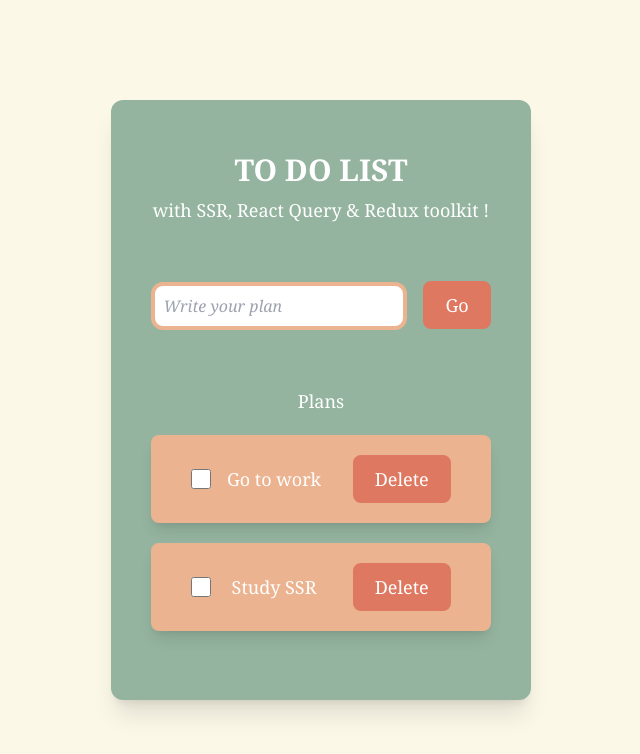
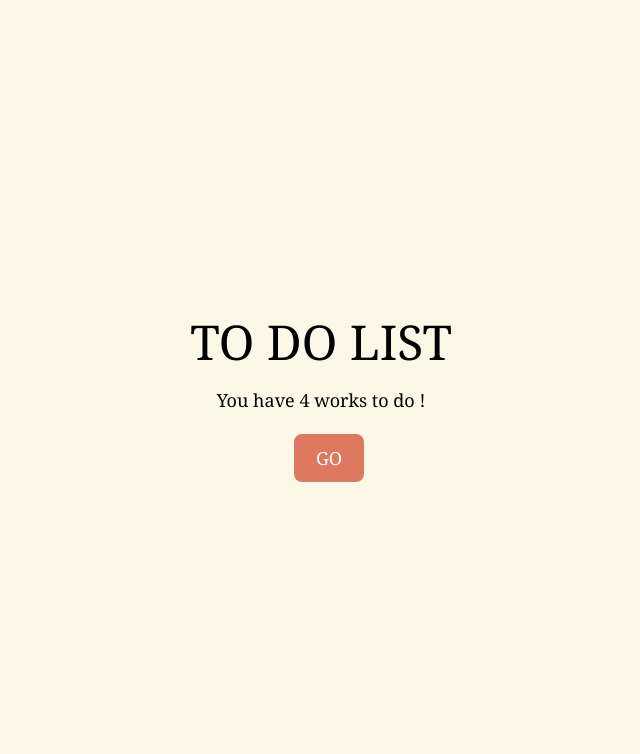
Before and after one commit to root-zero-o/SSR_todolist, a Next.js app: page / in a window 1280 px wide. Shown: the top 754 px of the page, without its empty margins (319-959 px from the left). Built offline with nearby package versions, Linux system fonts and the light colour scheme; data requests are answered from the project's data file.

Commit message:
SG로 홈화면 렌더링 성공

```diff
--- /dev/null
+++ b/api/core/index.ts
@@ -0,0 +1,10 @@
+import axios from "axios";
+
+// Axios Instance
+const api = axios.create({
+    baseURL: "http://localhost:5000/"
+})
+
+// interceptor는 필요하지 않아 생략
+
+export default api;
--- /dev/null
+++ b/api/main.ts
@@ -0,0 +1,9 @@
+import { TodoType } from "../types";
+import { AxiosResponse } from "axios";
+import api from "./core/index";
+
+const apis = {
+    getTodos : () => api.get("/todos"),
+}
+
+export default apis;
--- a/package.json
+++ b/package.json
@@ -9,6 +9,7 @@
     "lint": "next lint"
   },
   "dependencies": {
+    "axios": "^0.27.2",
     "json-server": "^0.17.0",
     "next": "12.2.0",
     "react": "18.2.0",
--- a/pages/index.tsx
+++ b/pages/index.tsx
@@ -1,34 +1,44 @@
+// 홈화면 : SG를 사용해보자
 import React from 'react'
+import { useRouter } from "next/router";
+import { TodoType } from "../types";
+import apis from '../api/main';
 
-const Index = () => {
+type Props = {
+  todoData : TodoType[];
+}
+
+const Index = ({todoData} : Props) => {
+
+  const router = useRouter();
+
+  // 라우터 객체를 활용해 라우팅
+
   return (
-    <div className="container">
-      <div className="flex flex-col mt-8">
-        <h1>TO DO LIST</h1>
-        <h2>with SSR, React Query & Redux toolkit !</h2>
-      </div>
-      <form>
-        <input
-          type="text"
-          className="main-input"
-          placeholder="Write your plan"/>
-        <button type="submit" className="btn1"><h2>Go</h2></button>
-      </form>
-      <div className="flex flex-col">
-        <h2>Plans</h2>
-        <div className="card">
-          <input type="checkbox" className="checkbox"/>
-          <h2>Go to work</h2>
-          <button className="btn1"><h2>Delete</h2></button>
-        </div>
-        <div className="card">
-          <input type="checkbox" className="checkbox"/>
-          <h2>Study SSR</h2>
-          <button className="btn1"><h2>Delete</h2></button>
-        </div>
-      </div>
+    <div className='flex flex-col items-center justify-center space-y-5'>
+      <span className="font-serif text-5xl">TO DO LIST</span>
+      <span className="font-serif text-lg ">You have {todoData?.length} works to do !</span>
+      <button
+        className='btn1'
+        onClick={() => router.push("/todoList")}>
+          <h2>GO</h2>
+      </button>
     </div>
   )
 }
 
 export default Index;
+
+export async function getStaticProps() {
+  try {
+    const { data } = await apis.getTodos();
+    return {
+      props: {
+        todoData : data
+      }
+    }
+  }
+  catch(err){
+    console.log(err)
+  }
+}
--- /dev/null
+++ b/pages/todoList.tsx
@@ -0,0 +1,34 @@
+import React from 'react'
+
+const TodoList = () => {
+  return (
+    <div className="container">
+      <div className="flex flex-col mt-8">
+        <h1>TO DO LIST</h1>
+        <h2>with SSR  & React Query !</h2>
+      </div>
+      <form>
+        <input
+          type="text"
+          className="main-input"
+          placeholder="Write your plan"/>
+        <button type="submit" className="btn1"><h2>Submit</h2></button>
+      </form>
+      <div className="flex flex-col">
+        <h2>Plans</h2>
+        <div className="card">
+          <input type="checkbox" className="checkbox"/>
+          <h2>Go to work</h2>
+          <button className="btn1"><h2>Delete</h2></button>
+        </div>
+        <div className="card">
+          <input type="checkbox" className="checkbox"/>
+          <h2>Study SSR</h2>
+          <button className="btn1"><h2>Delete</h2></button>
+        </div>
+      </div>
+    </div>
+  )
+}
+
+export default TodoList;
--- /dev/null
+++ b/types.ts
@@ -0,0 +1,5 @@
+export interface TodoType {
+    id? : number;
+    content? : string;
+    completed: boolean;
+}
```
Also changed, not shown: Hooks/useGetTodos.tsx (added, +16 -0 lines), keys.ts (added, +10 -0 lines), pages/_app.tsx (+6 -3 lines), 1 other file (tests, documents, lock files or other folders).
